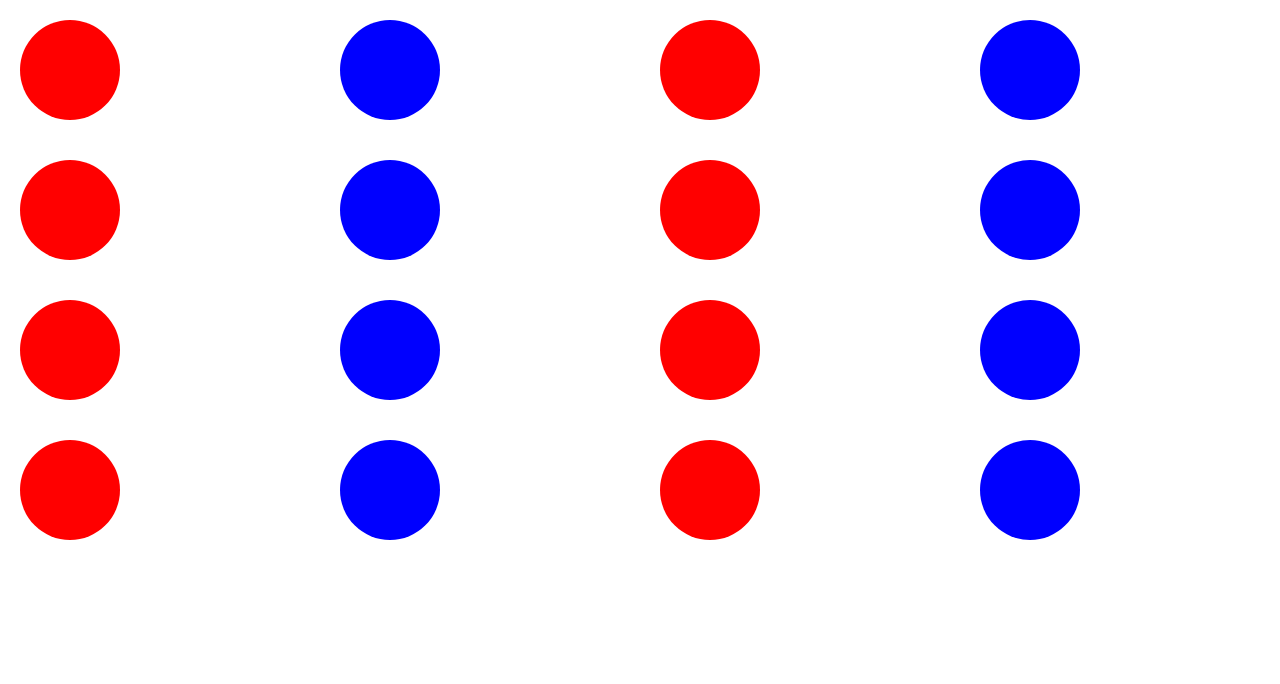
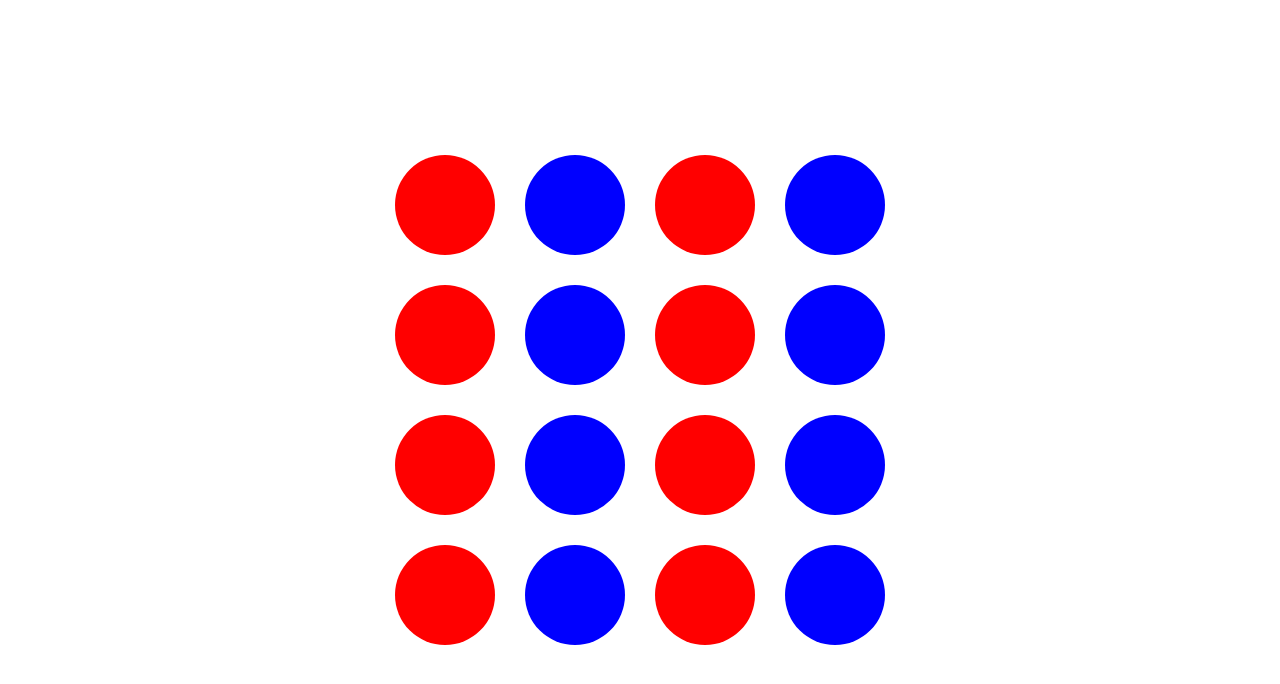
Before and after one commit to Shah-Siddharth/connect-4-react, a JavaScript app: page / in a window 1280 px wide. Shown: the top 684 px of the page. Built offline with nearby package versions, Linux system fonts and the light colour scheme; the HTML template or start-up script is replaced by a standard one.

Commit message:
shifted to global styling

```diff
--- a/src/App.js
+++ b/src/App.js
@@ -2,7 +2,7 @@ import GameCircle from "./components/GameCircle";
 
 function App() {
   return (
-    <div style={{display: "grid", gridTemplateColumns: "1fr 1fr 1fr 1fr"}}>
+    <div className="gameBoard">
       <GameCircle id="1" color="red">
       </GameCircle>
 
--- a/src/components/GameCircle.js
+++ b/src/components/GameCircle.js
@@ -4,8 +4,7 @@ function onClick(id) {
 
 function GameCircle({id, color, children}) {
     return(
-        <div style={{ backgroundColor: color, width: 100, height: 100, margin: 20, borderRadius: '50%' }} onClick={() => onClick(id)}>
-            {children}
+        <div className="gameCircle" style={{ backgroundColor: color }} onClick={() => onClick(id)}>
         </div>
     )
 }
--- a/src/index.css
+++ b/src/index.css
@@ -1,13 +1,16 @@
-body {
-  margin: 0;
-  font-family: -apple-system, BlinkMacSystemFont, 'Segoe UI', 'Roboto', 'Oxygen',
-    'Ubuntu', 'Cantarell', 'Fira Sans', 'Droid Sans', 'Helvetica Neue',
-    sans-serif;
-  -webkit-font-smoothing: antialiased;
-  -moz-osx-font-smoothing: grayscale;
+.gameBoard {
+  display: grid;
+  grid-template-columns: repeat(4, 1fr);
+  grid-template-rows: repeat(4, 1fr);
+  position: absolute;
+  left: 50%;
+  top: 50%;
+  transform: translate(-50%, -50%);
 }
 
-code {
-  font-family: source-code-pro, Menlo, Monaco, Consolas, 'Courier New',
-    monospace;
+.gameCircle {
+  width: 100px;
+  height: 100px;
+  margin: 15px;
+  border-radius: 50%;
 }
```
